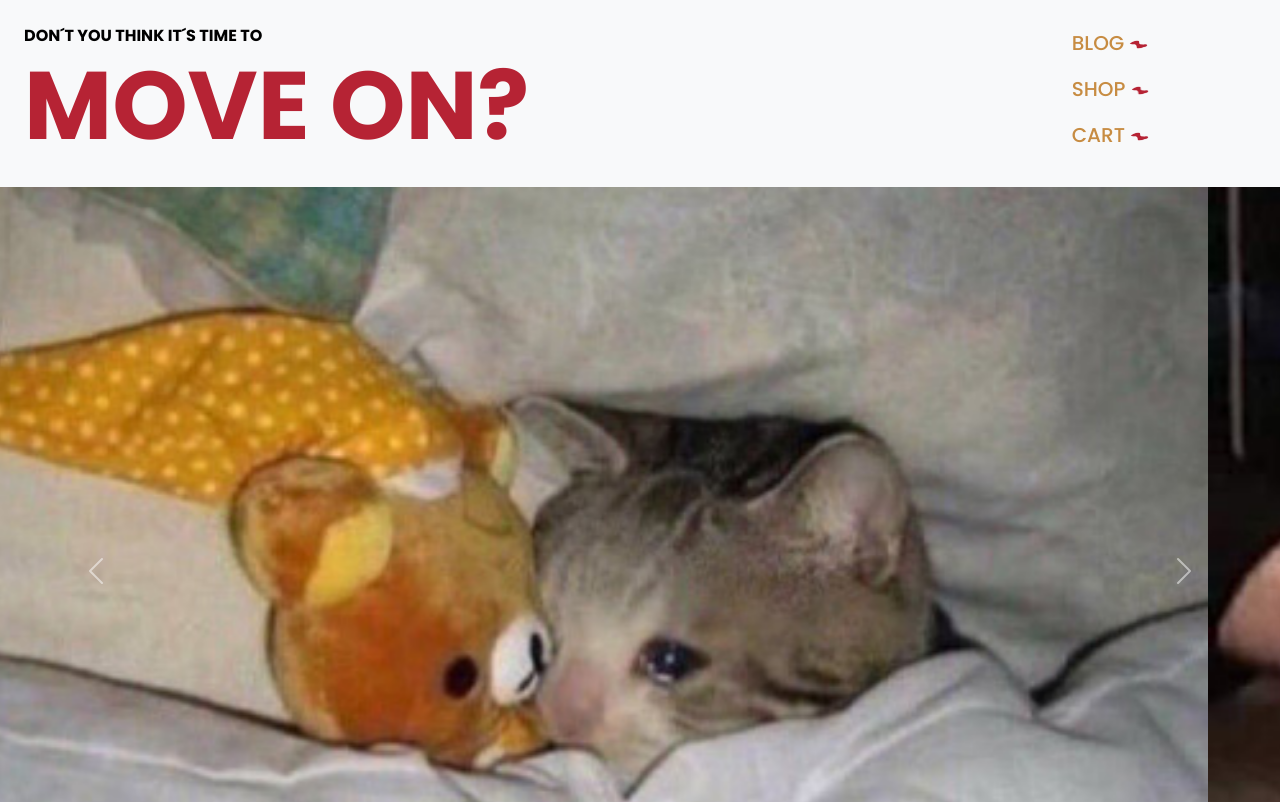
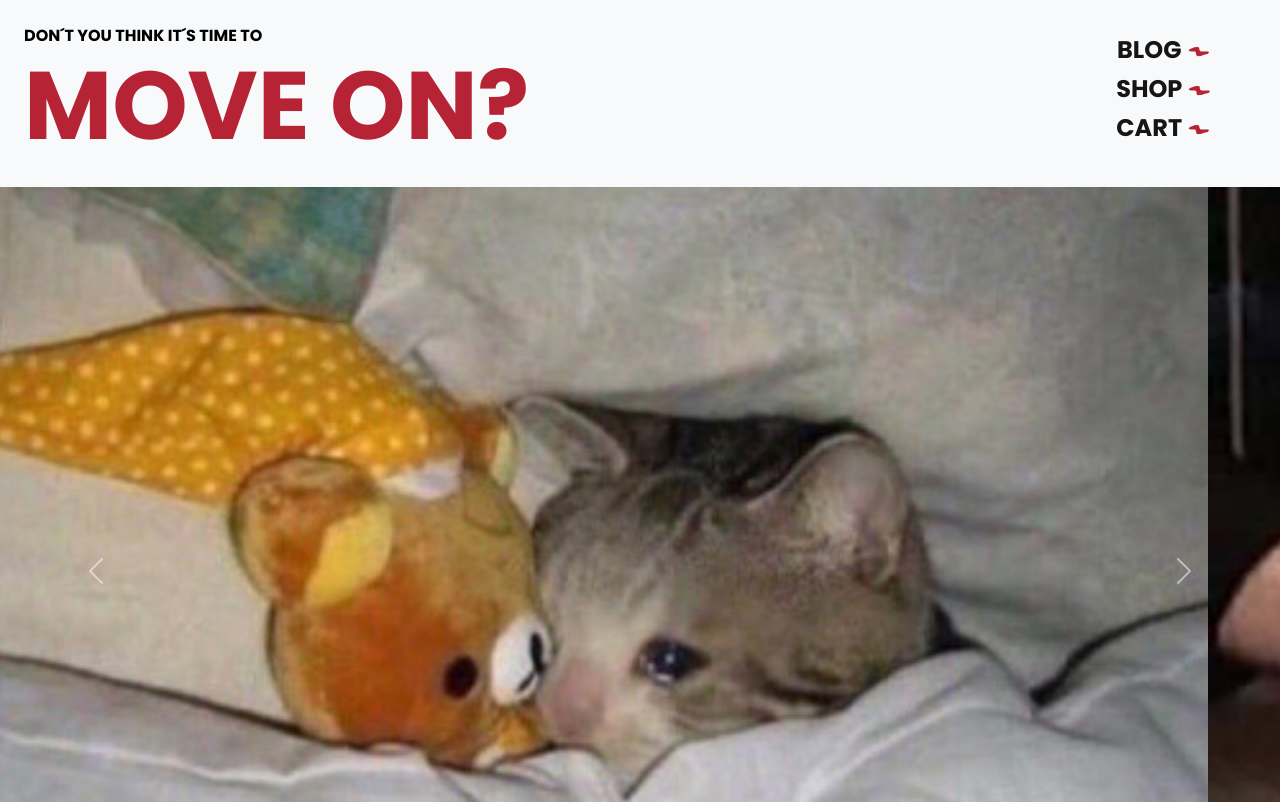
Before and after one commit to cutepotatoe/MoveOn.Co, a plain HTML site: page index.html in a window 1280 px wide. Shown: the top 802 px of the page. Drawn offline with nearby package versions, Linux system fonts and the light colour scheme.

Commit message:
changes menu color and alignment

```diff
--- a/css/styles.css
+++ b/css/styles.css
@@ -2,7 +2,6 @@
     padding: 0;
     margin: 0;
     font-family: 'Poppins', sans-serif;
-    color: black;
 
 }
 
@@ -21,6 +20,7 @@ h1 {
     color: #B62334;
     font-size: 6em;
 }
+
 
 p {
     font-size: 1 em;
@@ -41,12 +41,16 @@ p {
 
 .btn {
     text-decoration: none;
+    padding: 0em;
+    margin: 0em;
 }
 
 .btn>h5 {
-    color: #C78C42;
-    text-align: left;
-    font-style: bold;
+    font-family: 'Poppins', sans-serif;
+    font-weight: 700;
+    font-size: 1em;
+    color: rgba(21, 21, 21, 1);
+
 
 }
 
--- a/index.html
+++ b/index.html
@@ -26,9 +26,9 @@
                         <a href="index.html" class="text-decoration-none"><h1 class="fw-bolder m-0">MOVE ON?</h1></a>
                     </div>
                 </div>
-                <div class="col-2">
-                    <div class="row">
-                        <a href="https://moveonco.cargo.site/" target="_blank" class="btn btn-link active text-decoration-none" role="button" aria-pressed="true"><h5>BLOG  <img src="img/diseño03.png" alt="" style="width: 10%;"></h5></a>
+                <div class="col-2 p-0 d-flex align-items-center">
+                    <div class="row p-0">
+                        <a href="https://moveonco.cargo.site/" target="_blank" class="btn btn-link active text-decoration-none " role="button" aria-pressed="true"><h5>BLOG  <img src="img/diseño03.png" alt="" style="width: 10%;"></h5></a>
                         <a href="shop.html" class="btn btn-link active" role="button" aria-pressed="true"><h5>SHOP  <img src="img/diseño03.png" alt="" style="width: 10%;"></h5></a>
                         <a href="#" class="btn btn-link active" role="button" aria-pressed="true"><h5>CART  <img src="img/diseño03.png" alt="" style="width: 10%;"></h5></a>
                     </div>
```
